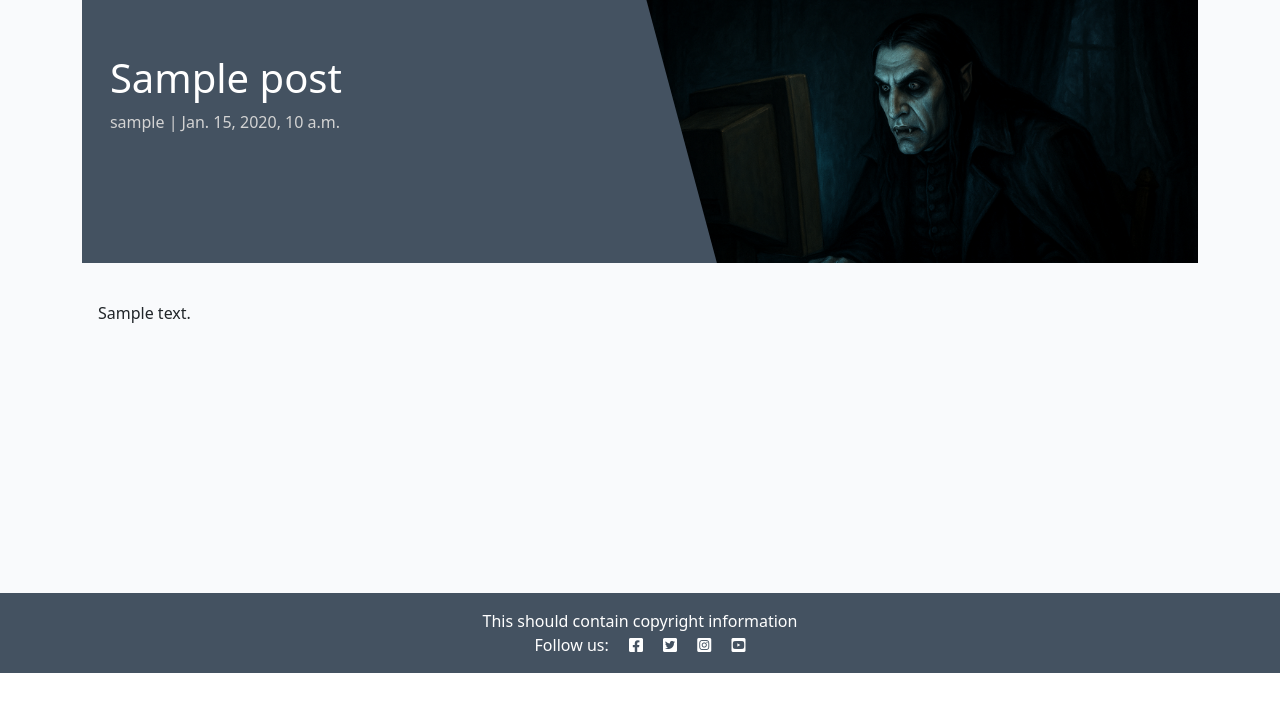
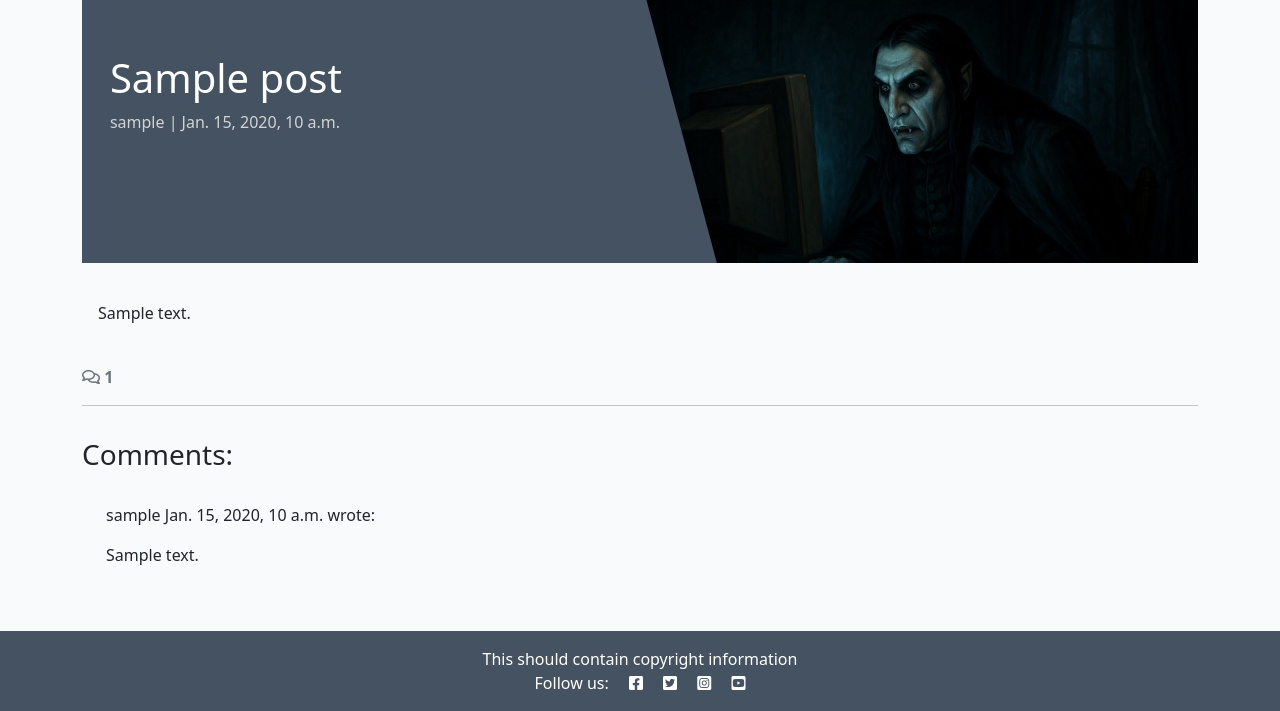
Before and after one commit to PeterCones/django-blog, a Django app: a page that uses blog/templates/blog/post_detail.html in a window 1280 px wide. Shown: the part 127-838 px from the top of the page. Before the commit the page ends 800 px from the top, so only its background shows below. Run offline with Django 4.2, Linux system fonts and the light colour scheme; tables that the repository leaves empty hold one stand-in row (values such as "Sample post").

Commit message:
Add comments feature to post detail view and template

```diff
--- a/blog/models.py
+++ b/blog/models.py
@@ -28,7 +28,7 @@ class Post(models.Model):
 
 
 class Comment(models.Model):
-    post = models.ForeignKey(Post, on_delete=models.CASCADE, related_name="post_title")
+    post = models.ForeignKey(Post, on_delete=models.CASCADE, related_name="comments")
     author = models.ForeignKey(User, on_delete=models.CASCADE, related_name="post_author")
     body = models.TextField()
     approved = models.BooleanField(default=False)
--- a/blog/templates/blog/post_detail.html
+++ b/blog/templates/blog/post_detail.html
@@ -29,6 +29,48 @@
             </div>
         </div>
     </div>
+    <!-- Displaying count of comments -->
+  <div class="row">
+    <div class="col-12">
+      <strong class="text-secondary">
+        <i class="far fa-comments"></i> {{ comment_count }}
+      </strong>
+    </div>
+    <div class="col-12">
+      <hr>
+    </div>
+  </div>
+  <!-- Displaying Comments -->
+  <div class="row">
+    <div class="col-md-8 card mb-4  mt-3 ">
+      <h3>Comments:</h3>
+      <div class="card-body">
+        <!-- We want a for loop inside the empty control tags
+          to iterate through each comment in comments -->
+        {% for comment in comments %}
+        <div class="p-2 comments
+          {% if not comment.approved and comment.author == user %}
+          faded{% elif not comment.approved %} d-none{% endif %}">
+          <p class="font-weight-bold">
+            {{ comment.author }}
+            <span class="font-weight-normal">
+              {{ comment.created_on }}
+            </span> wrote:
+          </p>
+          <div id="comment{{ comment.id }}">
+            {{ comment.body | linebreaks }}
+          </div>
+          {% if not comment.approved and comment.author == user %}
+          <p class="approval">
+            This comment is awaiting approval
+          </p>
+          {% endif %}
+        </div>
+        <!-- Our for loop ends here -->
+        {% endfor %}
+      </div>
+    </div>
+  </div>
 </div>
 
 {% endblock content %}
--- a/blog/views.py
+++ b/blog/views.py
@@ -12,24 +12,18 @@ class PostList(generic.ListView):
 
 
 def post_detail(request, slug):
-    """
-    Display an individual :model:`blog.Post`.
-
-    **Context**
-
-    ``post``
-        An instance of :model:`blog.Post`.
-
-    **Template:**
-
-    :template:`blog/post_detail.html`
-    """
 
     queryset = Post.objects.filter(status=1)
     post = get_object_or_404(queryset, slug=slug)
 
+    comments = post.comments.all().order_by("-created_on")
+    comment_count = post.comments.filter(approved=True).count()
+
     return render(
         request,
         "blog/post_detail.html",
-        {"post": post},
+        {"post": post,
+         "comments": comments,
+         "comment_count": comment_count,
+         },
     )
```
